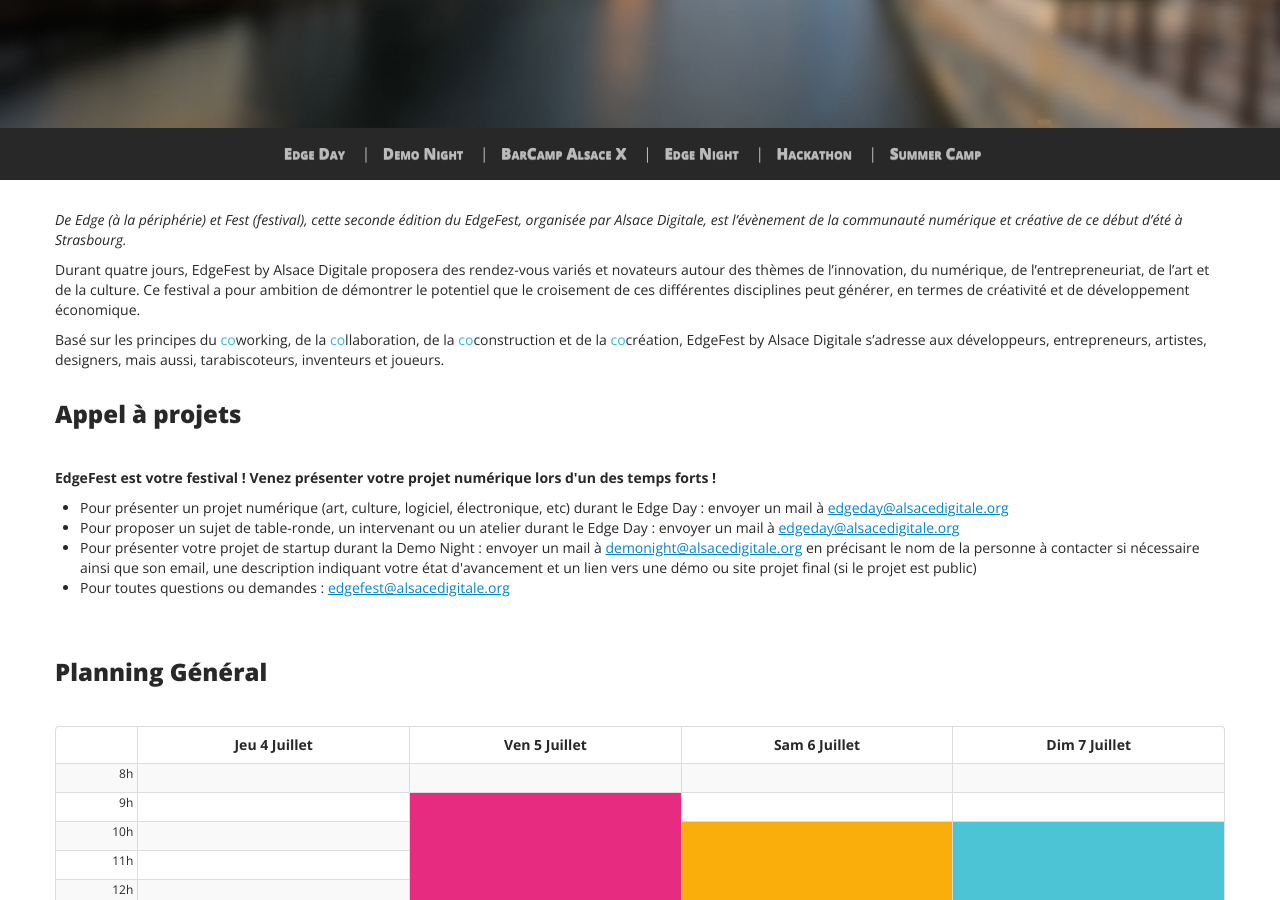
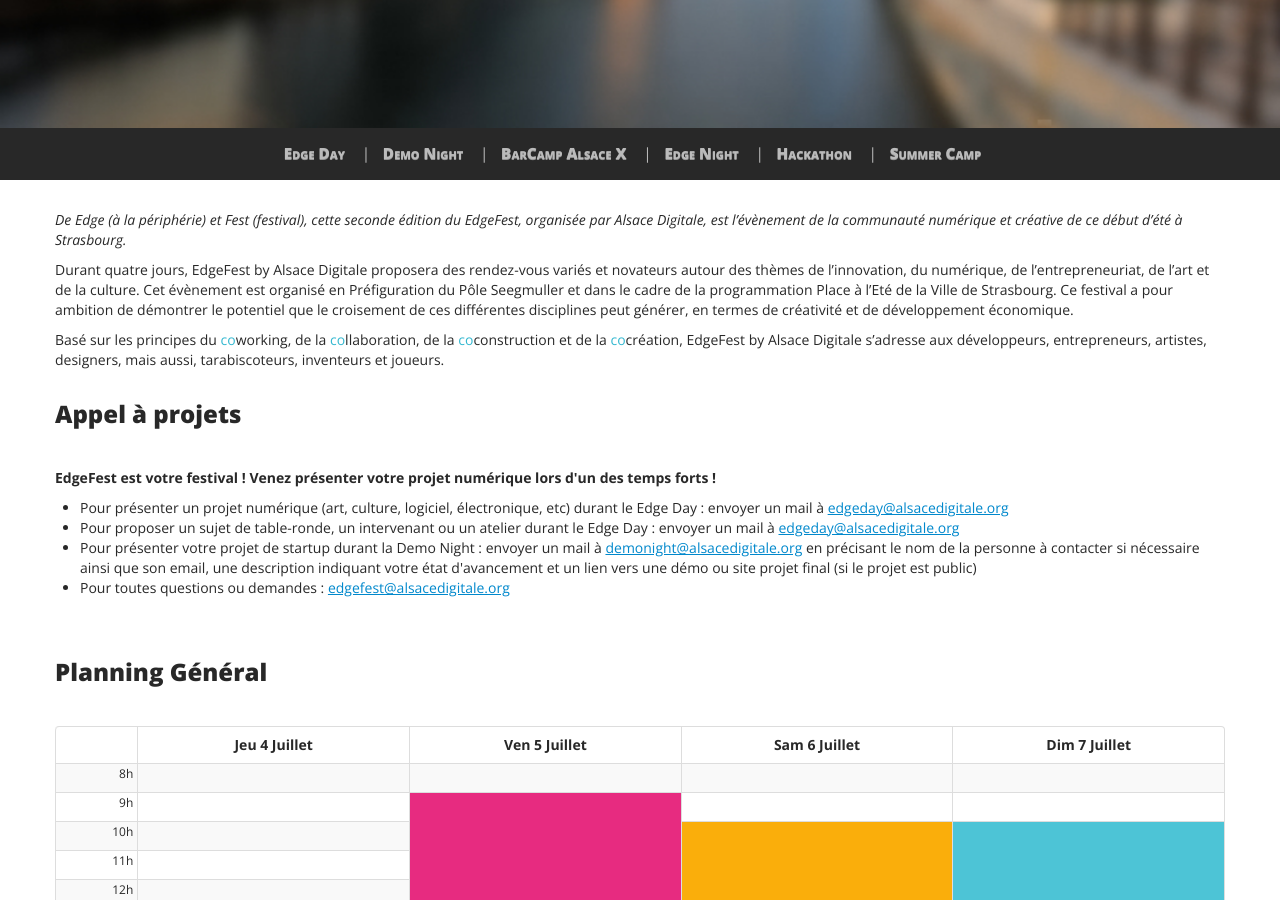
Before and after one commit to AlsaceDigitale/edgefest, a Jekyll site: the page built from index.html, in a window 1280 px wide and 900 px high, scrolled down 372 px. Built offline with Jekyll 4.4.1, drawn with Linux system fonts in a browser that asks for light colours; some web fonts are replaced.

Commit message:
better intro

```diff
--- a/_includes/intro.html
+++ b/_includes/intro.html
@@ -3,7 +3,7 @@
     <div class="row">
       <div class="span12">
         <p><em>De Edge (à la périphérie) et Fest (festival), cette seconde édition du EdgeFest, organisée par Alsace Digitale, est l’évènement de la communauté numérique et créative de ce début d’été à Strasbourg.</em></p>
-        <p>Durant quatre jours, EdgeFest by Alsace Digitale proposera des rendez-vous variés et novateurs  autour des thèmes de l’innovation, du numérique, de l’entrepreneuriat, de l’art et de la culture. Ce festival a pour ambition de démontrer le potentiel que le croisement de ces différentes disciplines peut générer, en termes de créativité et de développement économique.</p>
+        <p>Durant quatre jours, EdgeFest by Alsace Digitale proposera des rendez-vous variés et novateurs  autour des thèmes de l’innovation, du numérique, de l’entrepreneuriat, de l’art et de la culture. Cet évènement est organisé en Préfiguration du Pôle Seegmuller et dans le cadre de la programmation Place à l’Eté de la Ville de Strasbourg. Ce festival a pour ambition de démontrer le potentiel que le croisement de ces différentes disciplines peut générer, en termes de créativité et de développement économique.</p>
         <p>Basé sur les principes du <span class="co">co</span>working, de la <span class="co">co</span>llaboration, de la <span class="co">co</span>construction et de la <span class="co">co</span>création, EdgeFest by Alsace Digitale s’adresse aux développeurs, entrepreneurs, artistes, designers, mais aussi, tarabiscoteurs, inventeurs et joueurs.</p>
       </div>
     </div>
```
